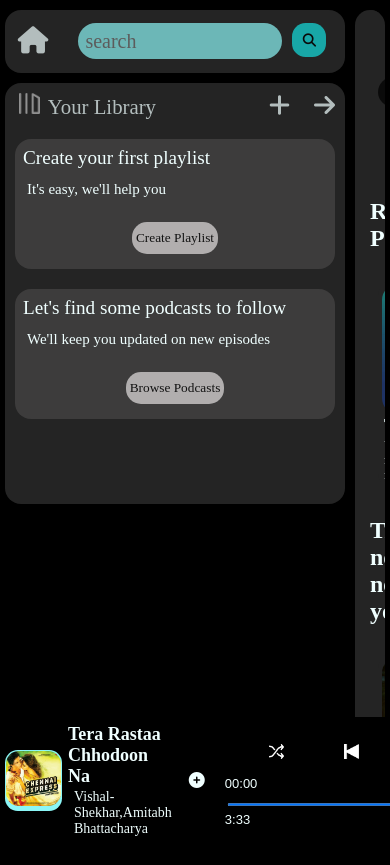
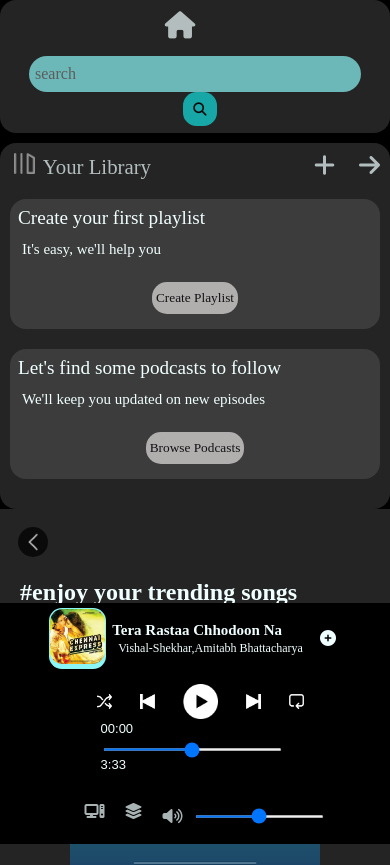
Before and after one commit to shayanroy74-arch/SPOTIFY-HOME-PAGE, a plain HTML site: page index.html in a window 390 px wide. Shown: the top 865 px of the page. Before the commit the page ends 844 px from the top, so only its background shows below. Drawn offline with Linux system fonts and the light colour scheme; a web font is replaced by a local one.

Commit message:
Refactor and enhance CSS styles for responsiveness

```diff
--- a/stylesheet.css
+++ b/stylesheet.css
@@ -369,3 +369,168 @@
     flex-direction: row;
     align-items: center;
 }
+
+
+/* =========================
+   TABLET RESPONSIVE
+========================= */
+@media (max-width: 900px){
+
+    .sidebar{
+        width: 260px;
+    }
+
+    .nav-option .search-box{
+        width: 140px;
+        font-size: 16px;
+    }
+
+    .cards{
+        width: 140px;
+    }
+
+    .cards img{
+        width: 110px;
+        height: 110px;
+    }
+
+    .playbar{
+        width: 250px;
+    }
+
+    .sticky-nav-button a{
+        font-size: 18px;
+    }
+}
+
+
+/* =========================
+   MOBILE RESPONSIVE
+========================= */
+@media (max-width: 768px){
+
+    body{
+        overflow: auto;
+    }
+
+    .main{
+        flex-direction: column;
+        height: auto;
+    }
+
+    .sidebar{
+        width: 100%;
+        margin: 0;
+        border-radius: 0;
+    }
+
+    .maincontent{
+        margin: 0;
+        border-radius: 0;
+        padding: 10px;
+    }
+
+    .nav{
+        flex-direction: column;
+        height: auto;
+        gap: 10px;
+    }
+
+    .nav-option{
+        width: 100%;
+        justify-content: center;
+        flex-wrap: wrap;
+    }
+
+    .nav-option .search-box{
+        width: 90%;
+    }
+
+    .library{
+        height: auto;
+    }
+
+    .sticky-nav{
+        flex-direction: column;
+        align-items: flex-start;
+        gap: 10px;
+        z-index: 0;
+    }
+
+    .sticky-nav-button{
+        flex-wrap: wrap;
+    }
+
+    .recommend-song,
+    .trending-sp,
+    .featured{
+        justify-content: center;
+    }
+
+    .cards{
+        width: 90%;
+        max-width: 250px;
+    }
+
+    .cards img{
+        width: 100%;
+        height: auto;
+    }
+
+    .player{
+        flex-direction: column;
+        align-items: center;
+        width: 100%;
+        padding-bottom: 10px;
+    }
+
+    .album-inplay{
+        margin-bottom: 10px;
+    }
+
+    .music-control{
+        margin-top: 10px;
+    }
+
+    .playbar{
+        width: 90%;
+    }
+
+    .sound{
+        margin-top: 10px;
+    }
+}
+
+
+/* =========================
+   SMALL MOBILE
+========================= */
+@media (max-width: 480px){
+
+    .tagline h2{
+        font-size: 24px;
+    }
+
+    .sticky-nav-button button{
+        font-size: 10px;
+        padding: 6px;
+        z-index: 0;
+    }
+
+    .player-container img{
+        padding: 0 10px;
+        margin: 0 4px;
+    }
+
+    .music-control i{
+        margin: 10px;
+    }
+
+    .songwriter h2{
+        font-size: 15px;
+    }
+
+    .songwriter p{
+        font-size: 12px;
+    }
+}
```
